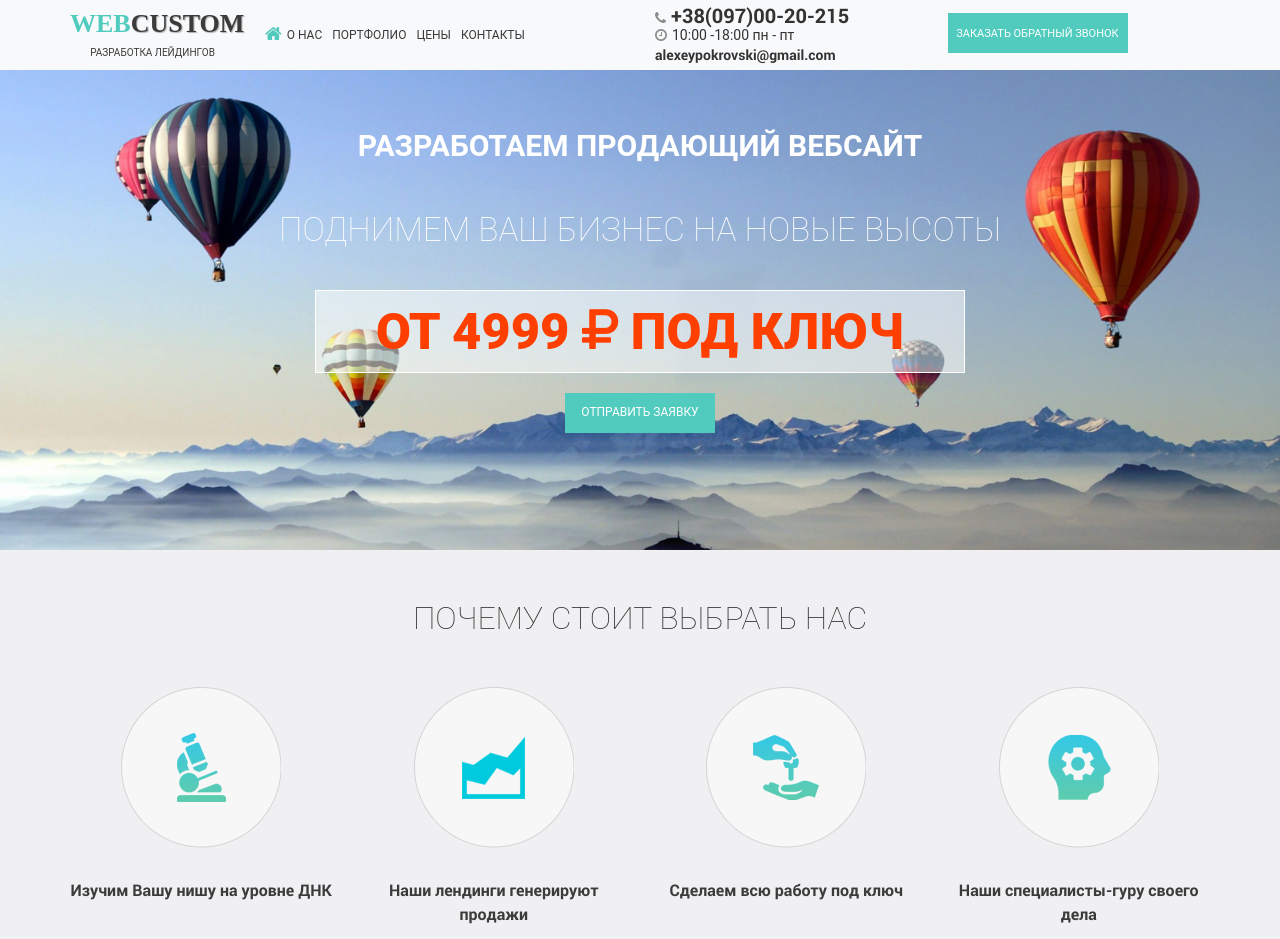
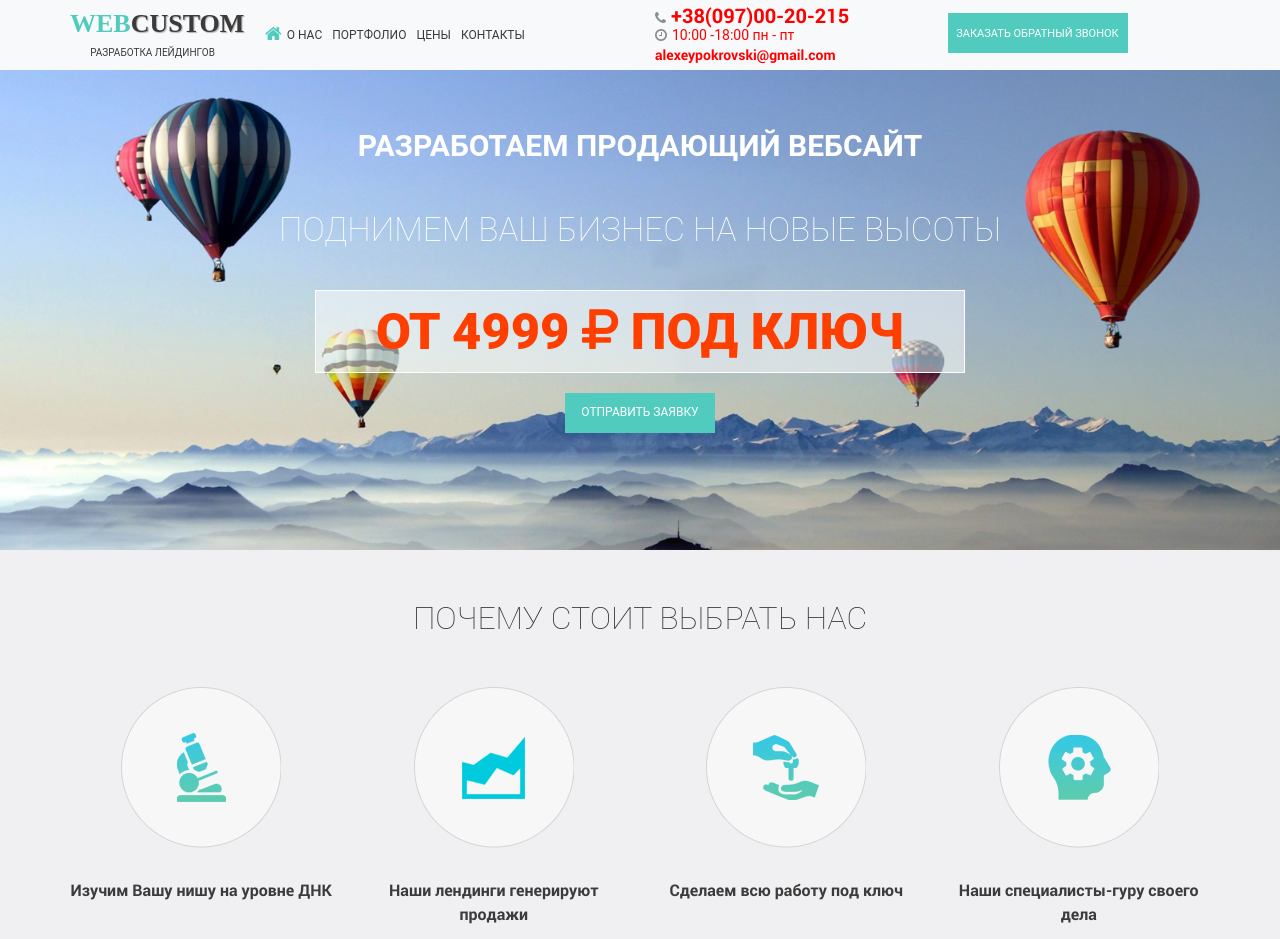
Before and after one commit to AlexeyPokrovskiy/Platinum, a plain HTML site: page index.html in a window 1280 px wide. Shown: the top 939 px of the page. Drawn offline with Linux system fonts and the light colour scheme; files whose address does not match are found by name.

Commit message:
color red

```diff
--- a/css/main.css
+++ b/css/main.css
@@ -7,7 +7,8 @@ body {
   -webkit-font-smoothing: antialised;
   width: 100%;
   margin: 0;
-  padding: 0; }
+  color: red;
+ }
 
 a:hover {
   text-decoration: none; }
```
